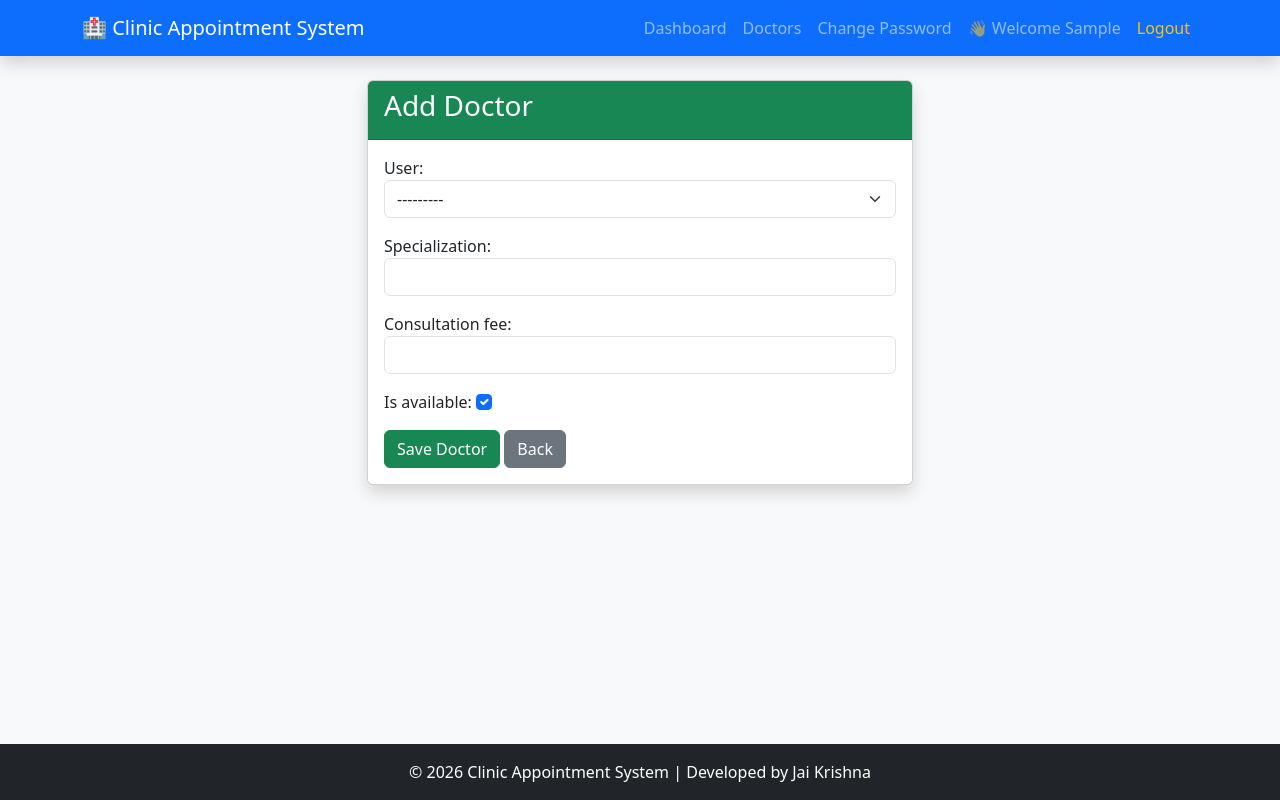
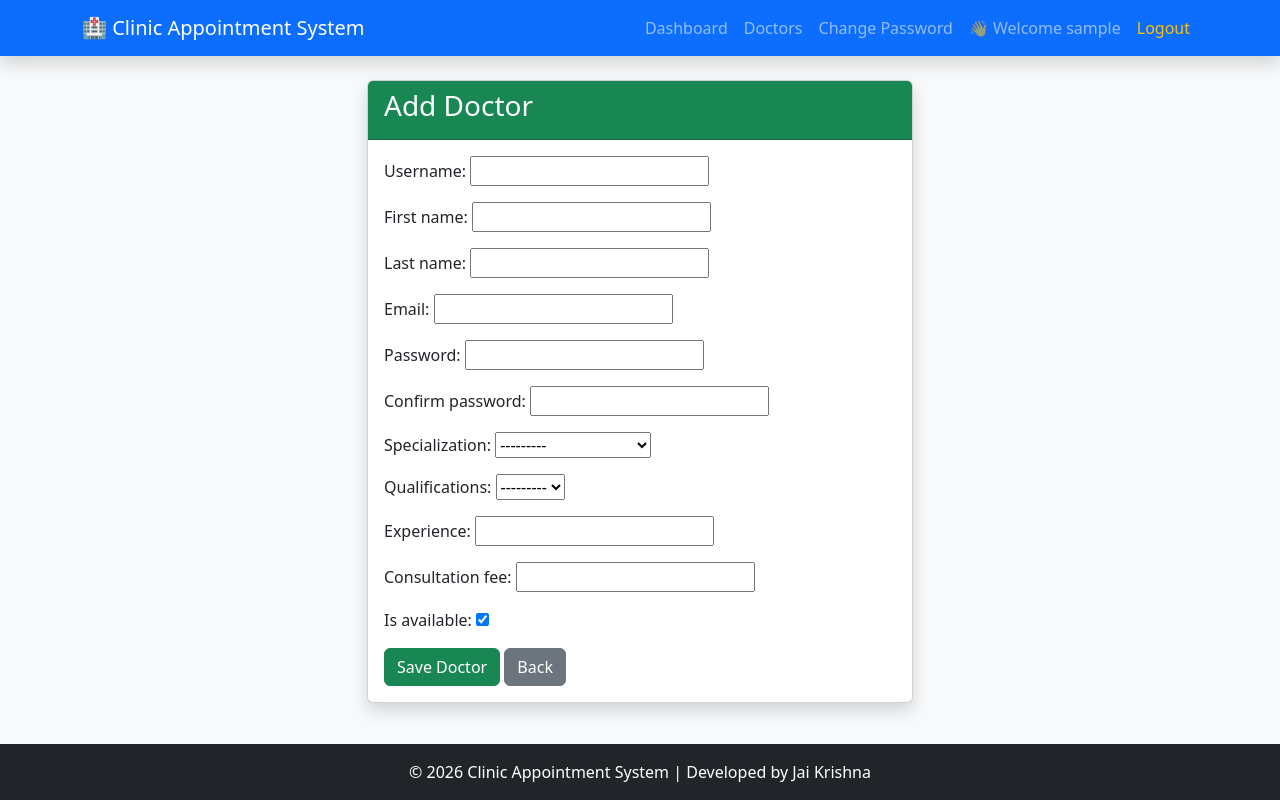
Before and after one commit to Jaikrishna115/Clinic-Appointment-System, a Django app: page /doctors/add/ in a window 1280 px wide. Run offline with Django 5.2, Linux system fonts and the light colour scheme; the visitor is signed in with stand-in values (Sample User, id 1); data comes from the database, SQL or seed files in the repository.

Commit message:
Enhance clinic appointment system with doctor management and dashboard updates

```diff
--- a/accounts/templates/base.html
+++ b/accounts/templates/base.html
@@ -63,7 +63,7 @@
                     </li>
                     <li class="nav-item">
                         <span class="nav-link">
-                            👋 Welcome {{ user.first_name }}
+                            👋 Welcome {{ user.username | default:user.get_full_name }}
                             </span>
                     </li>
                     <li class="nav-item">
--- a/clinic_/cbv_views.py
+++ b/clinic_/cbv_views.py
@@ -9,7 +9,10 @@ from django.views.generic import (
     DeleteView,
 )
 from .models import DoctorProfile
-from .forms import DoctorForm
+from .forms import DoctorRegistrationForm
+from django.contrib.auth.models import User
+from django.contrib import messages
+from django.shortcuts import redirect
 
 @method_decorator(staff_member_required, name="dispatch")
 class DoctorListView(ListView):
@@ -21,14 +24,34 @@ class DoctorListView(ListView):
 @method_decorator(staff_member_required, name="dispatch")
 class DoctorCreateView(CreateView):
     model = DoctorProfile
-    form_class = DoctorForm
+    form_class = DoctorRegistrationForm
     template_name = "clinic_/doctor_form.html"
-    success_url = reverse_lazy("doctor_list")
+    def form_valid(self, form):
+        user = User.objects.create_user(
+            username=form.cleaned_data["username"],
+            first_name=form.cleaned_data["first_name"],
+            last_name=form.cleaned_data["last_name"],
+            email=form.cleaned_data["email"],
+            password=form.cleaned_data["password"],
+        )
+        DoctorProfile.objects.create(
+            user=user,
+            specialization=form.cleaned_data["specialization"],
+            qualifications=form.cleaned_data["qualifications"],
+            experience=form.cleaned_data["experience"],
+            consultation_fee=form.cleaned_data["consultation_fee"],
+            is_available=form.cleaned_data["is_available"],
+        )
+        messages.success(
+            self.request,
+            "Doctor added successfully."
+        )
+        return redirect("doctor_list")
 
 @method_decorator(staff_member_required, name="dispatch")
 class DoctorUpdateView(UpdateView):
     model = DoctorProfile
-    form_class = DoctorForm
+    form_class = DoctorRegistrationForm
     template_name = "clinic_/doctor_form.html"
     success_url = reverse_lazy("doctor_list")
 
--- a/clinic_/forms.py
+++ b/clinic_/forms.py
@@ -1,4 +1,5 @@
 from django import forms
+from django.contrib.auth.models import User
 from .models import Appointment, DoctorProfile
 
 class AppointmentForm(forms.ModelForm):
@@ -50,3 +51,54 @@ class DoctorForm(forms.ModelForm):
             "consultation_fee": forms.NumberInput(attrs={"class":"form-control"}),
             "is_available": forms.CheckboxInput(attrs={"class":"form-check-input"}),
         }
+
+
+class DoctorRegistrationForm(forms.ModelForm):
+    username = forms.CharField(max_length=150)
+    first_name = forms.CharField(max_length=100)
+    last_name = forms.CharField(max_length=100)
+    email = forms.EmailField()
+    password = forms.CharField(
+        widget=forms.PasswordInput()
+    )
+    confirm_password = forms.CharField(
+        widget=forms.PasswordInput()
+    )
+    class Meta:
+        model = DoctorProfile
+        fields = [
+            "username",
+            "first_name",
+            "last_name",
+            "email",
+            "password",
+            "confirm_password",
+            "specialization",
+            "qualifications",
+            "experience",
+            "consultation_fee",
+            "is_available",
+        ]
+    def clean_username(self):
+        username = self.cleaned_data["username"]
+        if User.objects.filter(username=username).exists():
+            raise forms.ValidationError(
+                "Username already exists."
+            )
+        return username
+    def clean_email(self):
+        email = self.cleaned_data["email"]
+        if User.objects.filter(email=email).exists():
+            raise forms.ValidationError(
+                "Email already exists."
+            )
+        return email
+    def clean(self):
+        cleaned_data = super().clean()
+        password = cleaned_data.get("password")
+        confirm = cleaned_data.get("confirm_password")
+        if password != confirm:
+            raise forms.ValidationError(
+                "Passwords do not match."
+            )
+        return cleaned_data
--- a/clinic_/templates/clinic_/doctor_confirm_delete.html
+++ b/clinic_/templates/clinic_/doctor_confirm_delete.html
@@ -7,7 +7,7 @@
         </div>
         <div class="card-body">
                 <p> Are you sure you want to delete
-                    <b> {{ object.user.get_full_name }} </b>?
+                    <b> {{ object.user.get_full_name|default:object.user.username }} </b>?
                 </p>
                 <form method="POST">
                     {% csrf_token %}
--- a/clinic_/urls.py
+++ b/clinic_/urls.py
@@ -10,6 +10,6 @@ urlpatterns = [
     path("complete/<int:appointment_id>/", views.complete_appointment, name="complete_appointment"),
     path("doctors/",DoctorListView.as_view(), name="doctor_list",),
     path("doctors/add/",DoctorCreateView.as_view(), name="add_doctor",),
-    path("doctors/edit/<int:of>/",DoctorUpdateView.as_view(),name="edit_doctor",),
+    path("doctors/edit/<int:pk>/",DoctorUpdateView.as_view(),name="edit_doctor",),
     path("doctors/delete/<int:pk>/",DoctorDeleteView.as_view(),name="delete_doctor",),
 ]
--- a/dashboard/templates/dashboard/admin_dashboard.html
+++ b/dashboard/templates/dashboard/admin_dashboard.html
@@ -57,8 +57,8 @@
                     <tbody>
                     {% for appointment in recent_appointments %}
                     <tr>
-                        <td>{{ appointment.patient.user.get_full_name }}</td>
-                        <td>Dr. {{ appointment.doctor.user.get_full_name }}</td>
+                        <td>{{ appointment.patient.user.get_full_name|default:appointment.patient.user.username }}</td>
+                        <td>Dr.{{ appointment.doctor.user.get_full_name|default:appointment.doctor.user.username }}</td>
                         <td>{{ appointment.appointment_date }}</td>
                         <td>{{ appointment.appointment_time }}</td>
                         <td>
--- a/dashboard/templates/dashboard/doctor_dashboard.html
+++ b/dashboard/templates/dashboard/doctor_dashboard.html
@@ -2,7 +2,7 @@
 {% block content %}
 <div class="container mt-4">
     <h2 class="mb-4 text-primary">
-        👨‍⚕️ Welcome Dr. {{ request.user.first_name }}
+        👨‍⚕️ Welcome Dr. {{ request.user.username| default:request.user.get_full_name }}
     </h2>
     <!-- Dashboard Cards -->
     <div class="row mb-4">
@@ -87,7 +87,7 @@
                         {% for appointment in appointments %}
                         <tr>
                             <td>
-                                {{ appointment.patient.user.get_full_name }}
+                                {{ appointment.patient.user.get_full_name |default:appointment.patient.user.username }}
                             </td>
                             <td>
                                 {{ appointment.appointment_date }}
--- a/dashboard/templates/dashboard/patient_dashboard.html
+++ b/dashboard/templates/dashboard/patient_dashboard.html
@@ -1,7 +1,11 @@
 {% extends 'base.html' %}
 {% block content %}
 <h2 class="mb-4">
-    Welcome {{ request.user.first_name }}
+    {% if request.user.get_full_name %}
+        👋 Welcome {{ request.user.get_full_name }}
+    {% else %}
+        👋 Welcome {{ request.user.username }}
+    {% endif %}
 </h2>
 <div class="row mb-4">
     <div class="col-md-3">
--- a/dashboard/urls.py
+++ b/dashboard/urls.py
@@ -2,8 +2,8 @@ from django.urls import path
 from . import views
 
 urlpatterns = [
-    path("", views.patient_dashboard, name="dashboard"),
-    path("cancel/<int:appointment_id>/",views.cancel_appointment,name="cancel_appointments",),
+    path("", views.patient_dashboard, name="patient_dashboard"),
+    path("cancel/<int:appointment_id>/",views.cancel_appointment,name="cancel_appointment",),
     path("doctor/", views.doctor_dashboard, name="doctor_dashboard"),
     path("admin-dashboard/",views.admin_dashboard, name="admin_dashboard"),
 ]
```
Also changed, not shown: accounts/views.py (+33 -4 lines), clinic_/templates/clinic_/doctor_list.html (+13 -7 lines), clinic_/templates/clinic_/home.html (+8 -2 lines), dashboard/views.py (+1 -14 lines), README.md.
